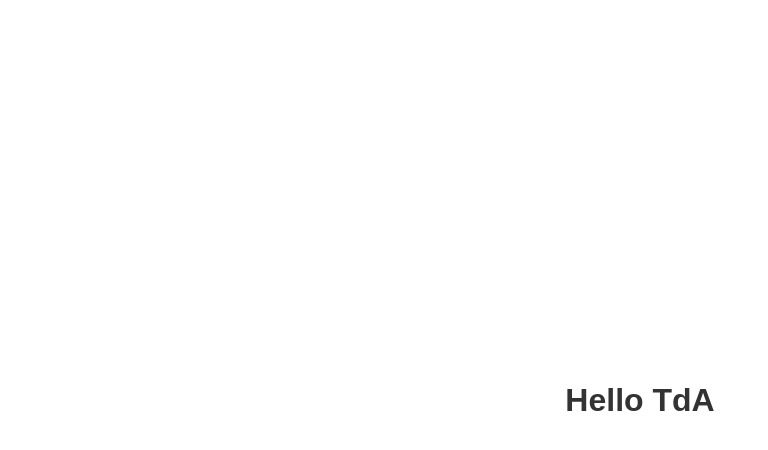
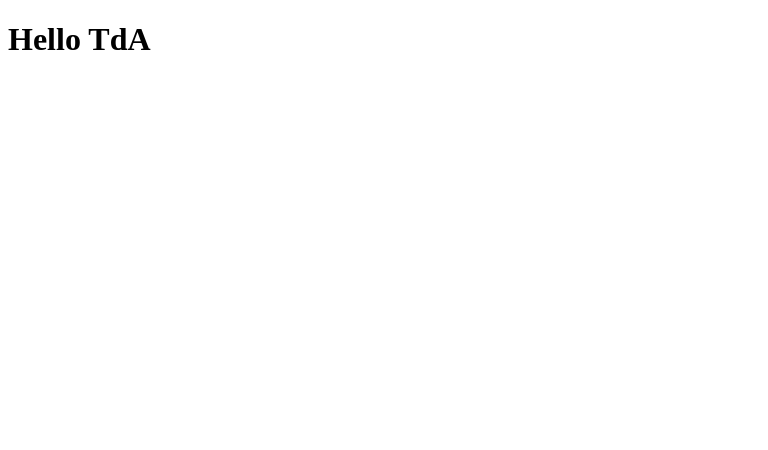
Before and after one commit to Coolheim/tour-de-app-test, a plain HTML site: page index.html in a window 1280 px wide. Shown: the whole page, without its empty margins (0-768 px from the left). Drawn offline with Linux system fonts and the light colour scheme.

Commit message:
Update index.html

```diff
--- a/index.html
+++ b/index.html
@@ -4,21 +4,6 @@
     <meta charset="UTF-8">
     <meta name="viewport" content="width=device-width, initial-scale=1.0">
     <title>TdA24 Pacienti</title>
-    <style>
-        body {
-            display: grid;
-            place-items: center;
-            height: 100vh;
-            margin: 0;
-            font-family: Arial, sans-serif;
-        }
-
-        h1 {
-            font-size: 2rem;
-            color: #333;
-            text-align: center;
-        }
-    </style>
 </head>
 <body>
     <h1><strong>Hello TdA</strong></h1>
```
